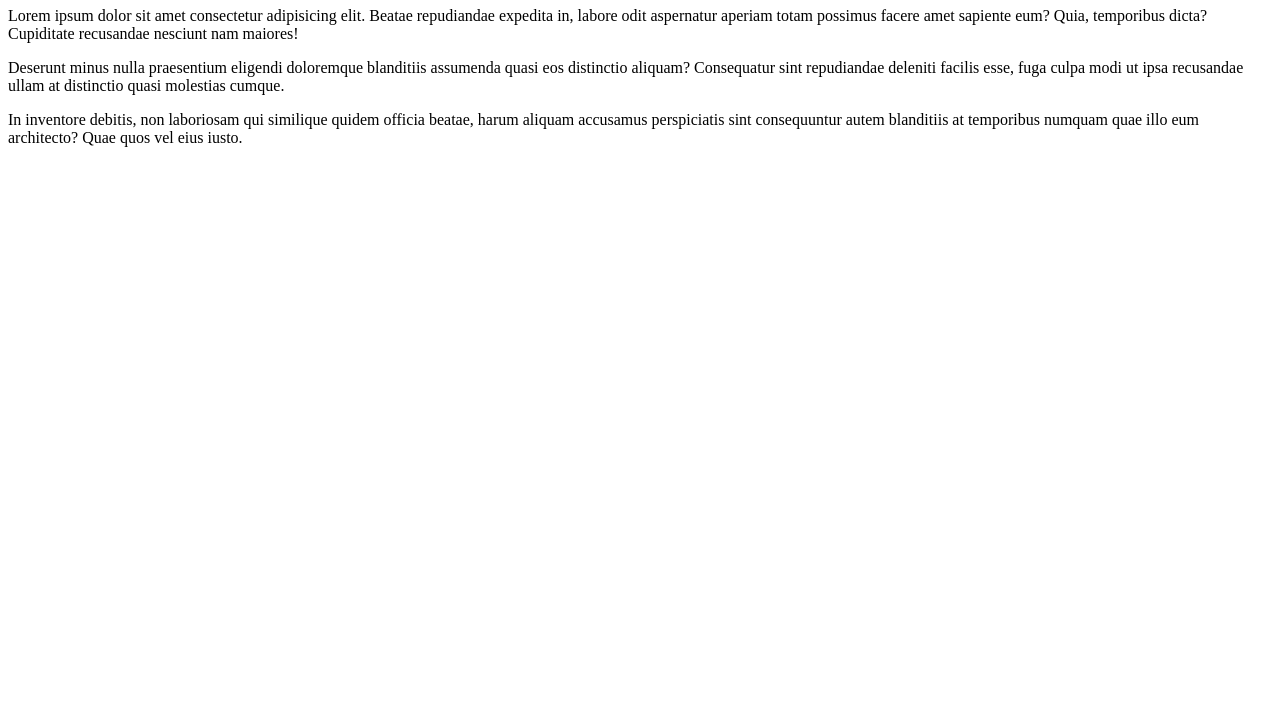
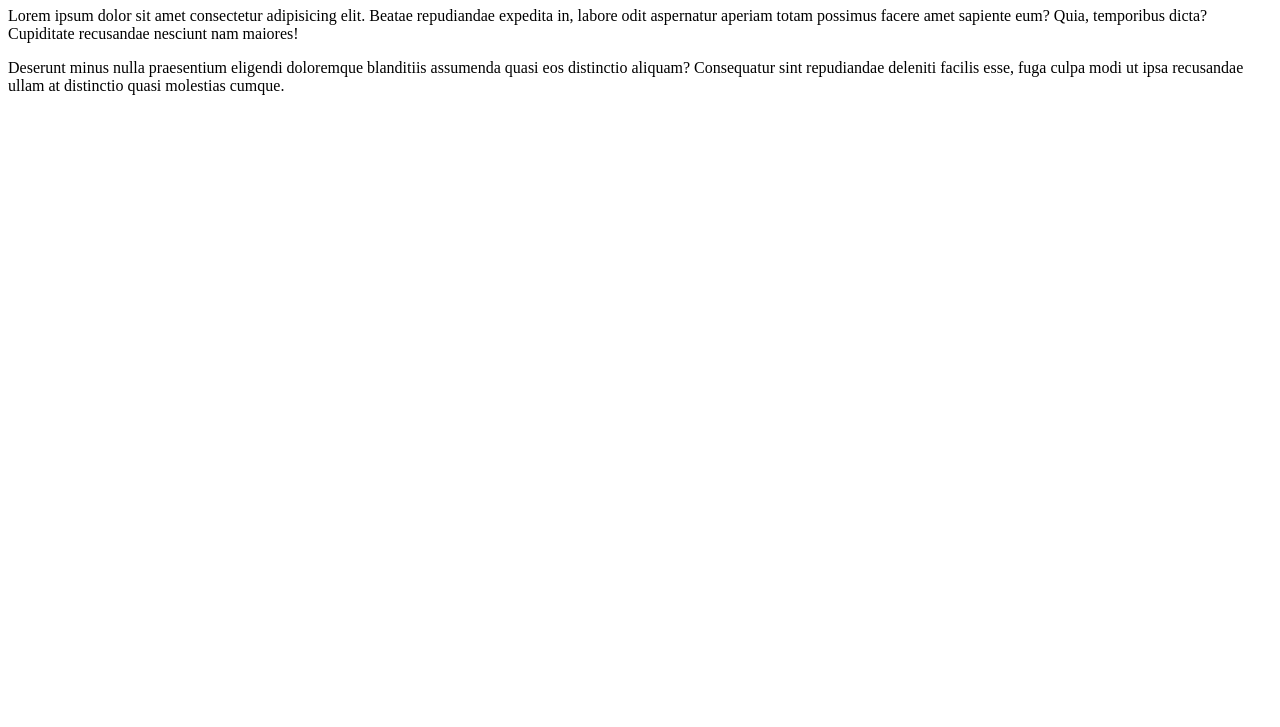
Before and after one commit to arispur/arispur.github.io, a plain HTML site: page index.html in a window 1280 px wide. Shown: the part 73-800 px from the top of the page. Drawn offline with Linux system fonts and the light colour scheme.

Commit message:
hapus paragraf

```diff
--- a/index.html
+++ b/index.html
@@ -10,6 +10,5 @@
     <h1>Talent Bandung</h1>
     <p>Lorem ipsum dolor sit amet consectetur adipisicing elit. Beatae repudiandae expedita in, labore odit aspernatur aperiam totam possimus facere amet sapiente eum? Quia, temporibus dicta? Cupiditate recusandae nesciunt nam maiores!</p>
     <p>Deserunt minus nulla praesentium eligendi doloremque blanditiis assumenda quasi eos distinctio aliquam? Consequatur sint repudiandae deleniti facilis esse, fuga culpa modi ut ipsa recusandae ullam at distinctio quasi molestias cumque.</p>
-    <p>In inventore debitis, non laboriosam qui similique quidem officia beatae, harum aliquam accusamus perspiciatis sint consequuntur autem blanditiis at temporibus numquam quae illo eum architecto? Quae quos vel eius iusto.</p>
 </body>
 </html>
```
Also changed, not shown: other.html (added).
